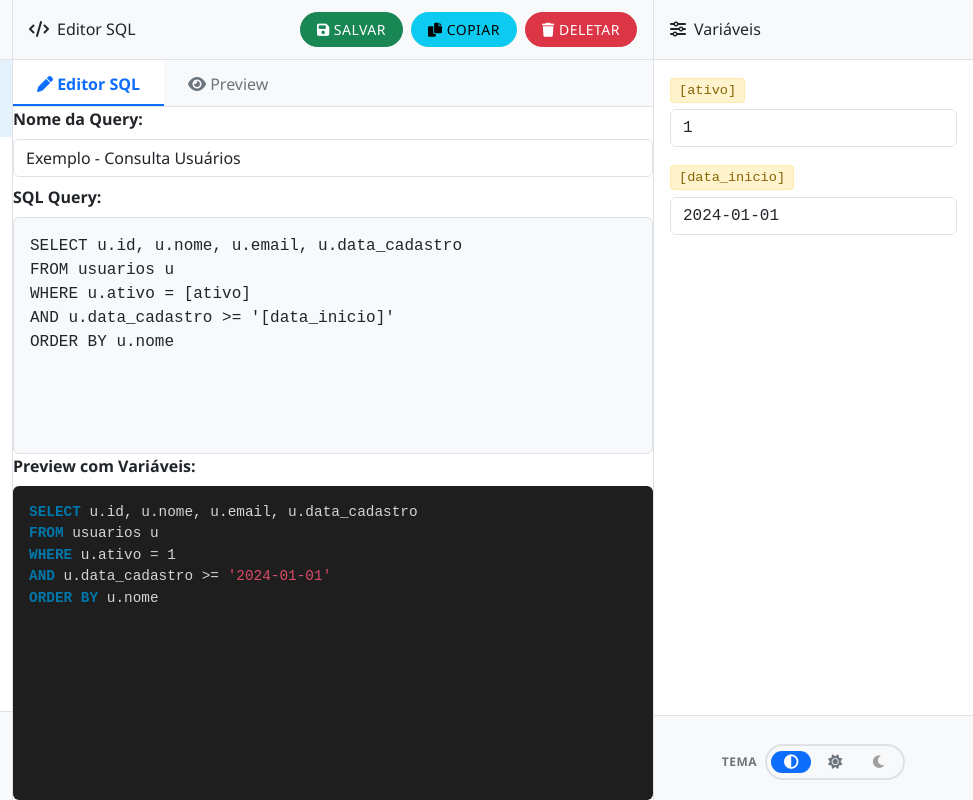
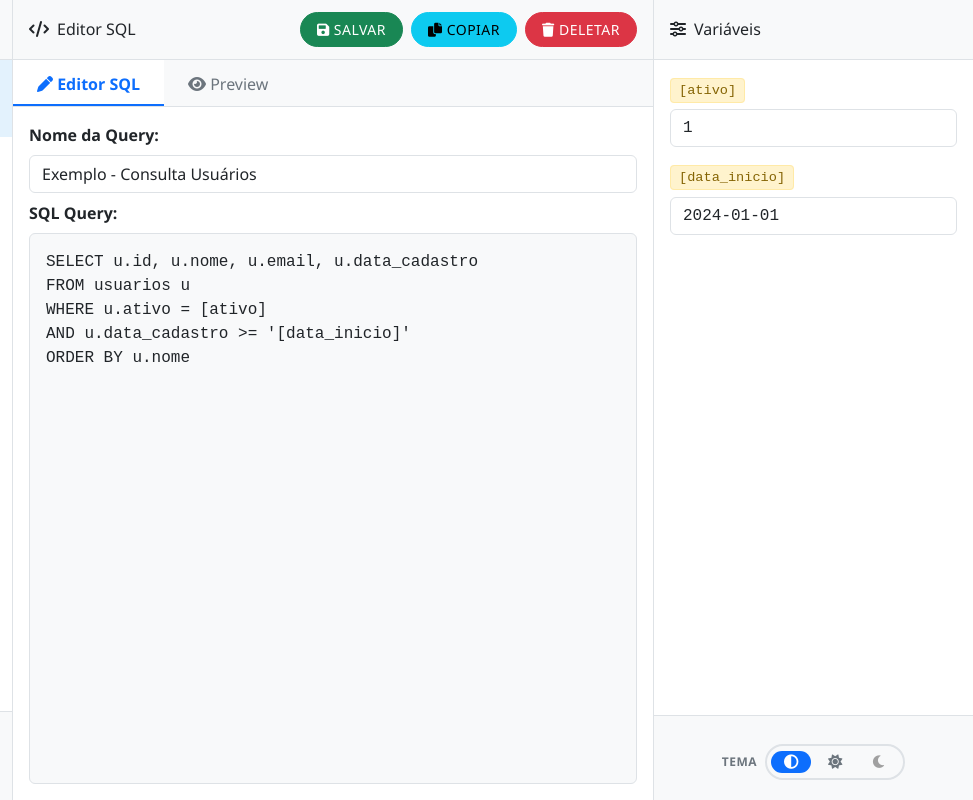
Before and after one commit to ggortan/SQL-Query-Manager, a plain HTML site: page index.html in a window 1280 px wide. Shown: the full height of the page, 307-1280 px from the left. Drawn offline with nearby package versions, Linux system fonts and the light colour scheme.

Commit message:
Ajuste nas abas

```diff
--- a/index.html
+++ b/index.html
@@ -74,7 +74,7 @@
                                         <button class="editor-tab-btn" id="tab-preview" type="button" onclick="showEditorTab('preview')"><i class="fas fa-eye"></i> Preview</button>
                                     </div>
                                     <div class="editor-tabs-content flex-grow-1 d-flex flex-column" style="min-height:0;">
-                                        <div class="editor-tab-panel show flex-grow-1 d-flex flex-column" id="tabPanel-sql">
+                                        <div class="editor-tab-panel flex-grow-1 d-flex flex-column" id="tabPanel-sql">
                                             <div class="mb-2">
                                                     <label class="form-label fw-bold">Nome da Query:</label>
                                                     <input type="text" class="form-control" id="queryName" placeholder="Digite o nome da query..." onchange="updateCurrentQuery()">
--- a/script.js
+++ b/script.js
@@ -23,7 +23,10 @@ function showEditorTab(tab) {
 
 // Inicialização: sempre mostrar SQL ao carregar
 document.addEventListener('DOMContentLoaded', function() {
-    showEditorTab('sql');
+    // Aguarda um pouco para garantir que todos os elementos estejam carregados
+    setTimeout(() => {
+        showEditorTab('sql');
+    }, 100);
 });
 class ThemeManager {
     constructor() {
--- a/style.css
+++ b/style.css
@@ -14,6 +14,9 @@
     outline: none;
     cursor: pointer;
 }
+.editor-tab-btn:hover:not(.active) {
+    background: var(--hover-bg);
+}
 .editor-tab-btn.active {
     color: #0d6efd;
     border-bottom: 2.5px solid #0d6efd;
@@ -22,19 +25,21 @@
 }
 .editor-tab-btn:focus {
     outline: none;
-    background: var(--hover-bg);
 }
 .editor-tabs-content {
     min-height: 0;
     flex: 1 1 0%;
+    padding: 1rem;
 }
 .editor-tab-panel {
     min-height: 0;
     flex: 1 1 0%;
-    display: none;
+    display: none !important;
+    flex-direction: column;
 }
 .editor-tab-panel.show {
     display: flex !important;
+    flex-direction: column;
 }
 :root {
     /* Light theme colors */
```
